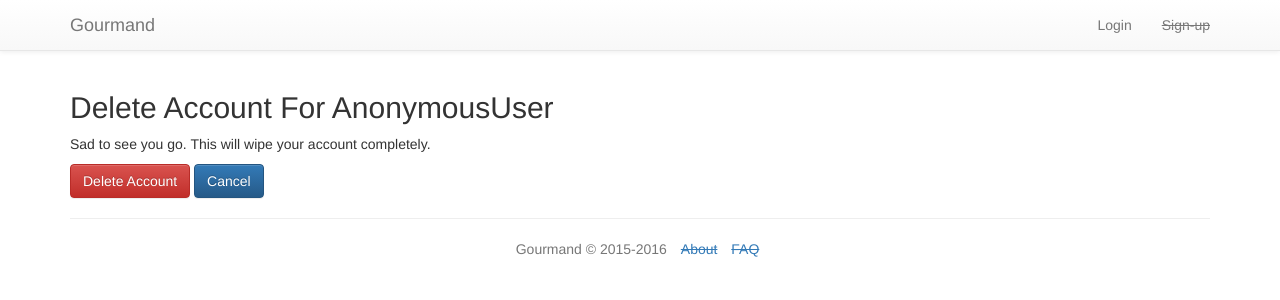
After one commit to aaronkurtz/gourmand, a Django app: template gourmand/templates/account/delete.html in a window 1280 px wide. The commit adds this page. Shown: the top 300 px of the page. Run offline with Django 3.2, Linux system fonts and the light colour scheme; the template is opened without the code that fills it, so the values that code supplies are empty; parts of the project's set-up code (start-up, migrations or seed data) failed here and were passed over; some libraries are stand-ins or nearby versions.

Commit message:
Add 'delete account' feature

```diff
--- a/gourmand/subscriptions/urls.py
+++ b/gourmand/subscriptions/urls.py
@@ -1,6 +1,6 @@
 from django.conf.urls import url
 from .views import Reader, PersonalArticleList, AddSubscription
-from .views import Account
+from .views import Account, DeleteAccount
 from .views import ReadNew, ArticleReader, RemoveSubscription, UpdateSubscription, MarkRead
 from .views import ImportOPML, ExportOPML
 
@@ -17,4 +17,5 @@ urlpatterns = [
     url(r'^reader/(?P<pk>[0-9]+)/unsubscribe$', RemoveSubscription.as_view(), name="remove_subscription"),
     url(r'^articles/(?P<pk>[0-9]+)/$', ArticleReader.as_view(), name="article"),
     url(r'^account/$', Account.as_view(), name="account"),
+    url(r'^account/delete$', DeleteAccount.as_view(), name="remove_account"),
 ]
--- /dev/null
+++ b/gourmand/templates/account/delete.html
@@ -0,0 +1,26 @@
+{% extends "_layout/base.html" %}
+{% load bootstrap3 %}
+
+{% block page_title %}Delete Account{% endblock %}
+
+{% block content %}
+<div class="container">
+<p>
+<h2 class="article_content">Delete Account For {{ request.user }}</h2>
+    <p></p>
+    <p>
+        Sad to see you go. This will wipe your account completely.
+    </p>
+
+    <form class="form" action="{% url 'remove_account' %}" method="post">
+        {% csrf_token %}
+        {% buttons %}
+            <button type="submit" class="btn btn-danger">
+                Delete Account
+            </button>
+            <a class="btn btn-primary" href="{% url 'reader' %}">Cancel</a>
+        {% endbuttons %}
+    </form>
+
+</div>
+{% endblock content %}
--- a/gourmand/templates/account/index.html
+++ b/gourmand/templates/account/index.html
@@ -18,7 +18,7 @@
     <p>
         Sad to see you go. This will wipe your account completely.
     </p>
-    <a class="btn btn-danger disabled" href="#">Delete Account</a>
+    <a class="btn btn-danger" href="{% url 'remove_account' %}">Delete Account</a>
 
 </div>
 {% endblock content %}
```
Also changed, not shown: gourmand/subscriptions/views.py (+9 -0 lines).
